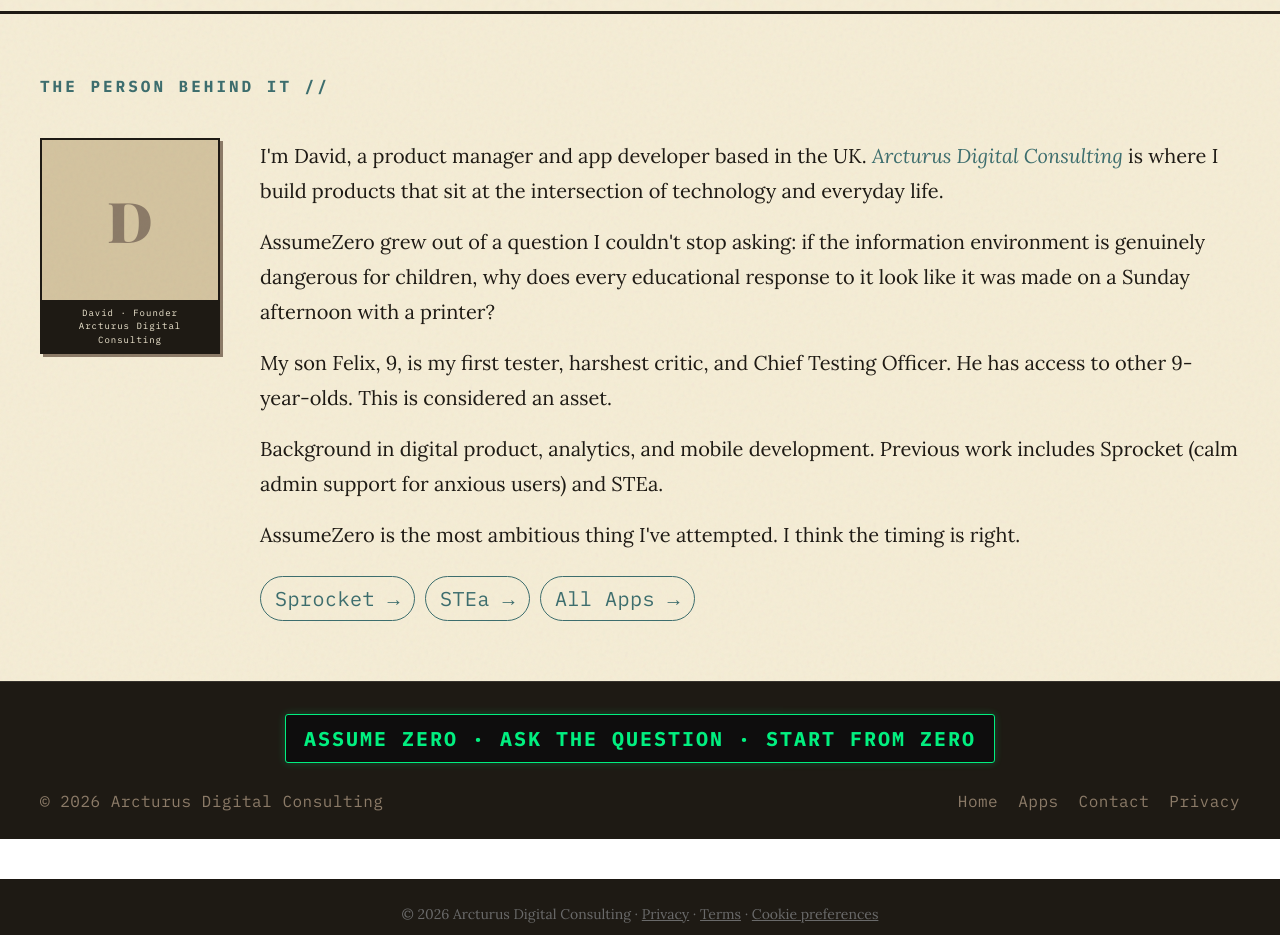
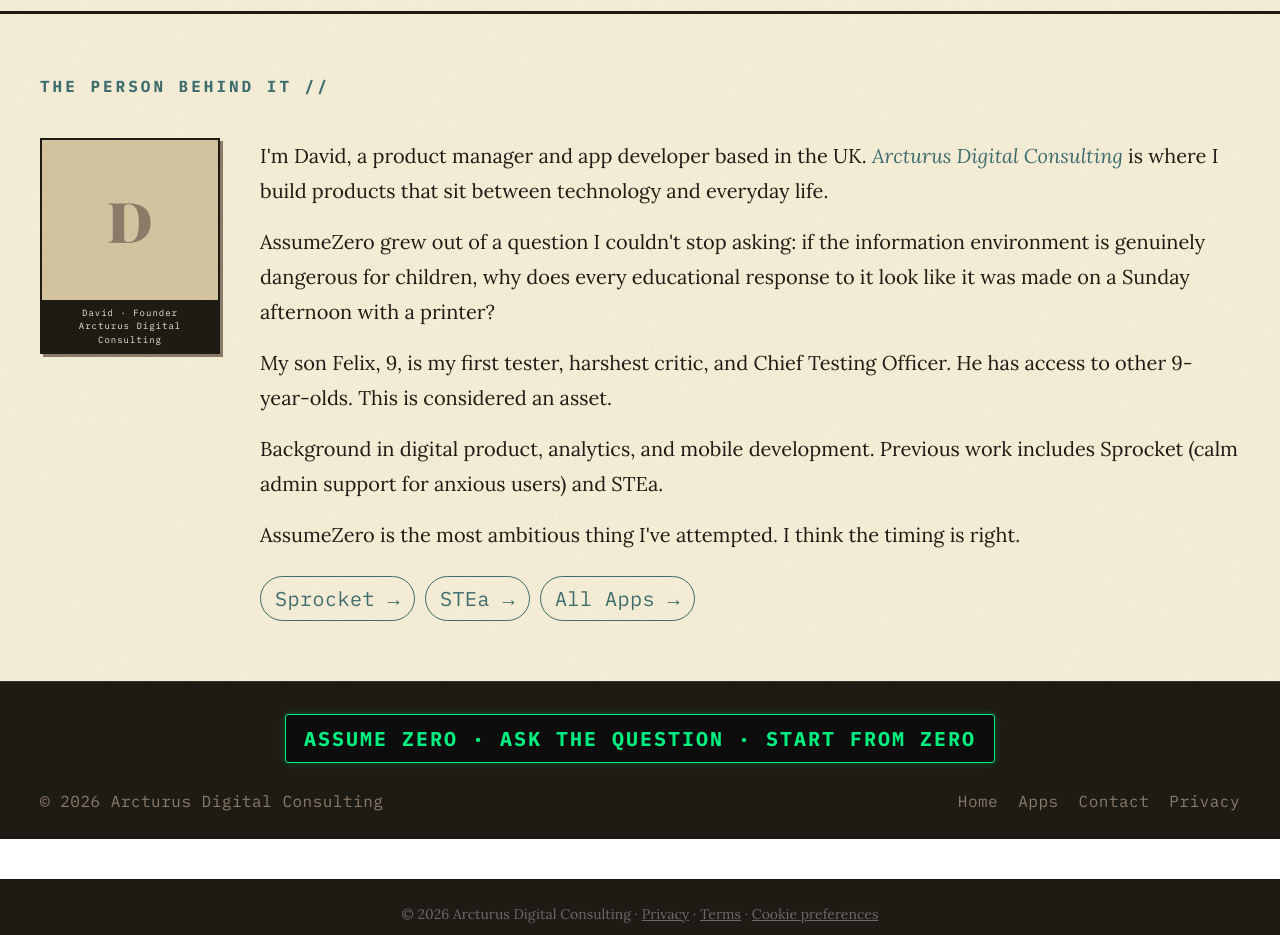
Before and after one commit to repinfaust/arcturusdc.github.io, a Next.js app: page /apps/assumezero in a window 1280 px wide. Shown: the part 8100-9035 px from the top of the page. Built offline with nearby package versions, Linux system fonts and the light colour scheme; no server answers; a web font is replaced by a local one.

Commit message:
Change AssumeZero bio copy from intersection to between

```diff
--- a/src/app/apps/assumezero/page.js
+++ b/src/app/apps/assumezero/page.js
@@ -1835,7 +1835,7 @@ footer {
     </div>
     <div>
       <div class="about-body">
-        <p>I'm David, a product manager and app developer based in the UK. <em>Arcturus Digital Consulting</em> is where I build products that sit at the intersection of technology and everyday life.</p>
+        <p>I'm David, a product manager and app developer based in the UK. <em>Arcturus Digital Consulting</em> is where I build products that sit between technology and everyday life.</p>
         <p>AssumeZero grew out of a question I couldn't stop asking: if the information environment is genuinely dangerous for children, why does every educational response to it look like it was made on a Sunday afternoon with a printer?</p>
         <p>My son Felix, 9, is my first tester, harshest critic, and Chief Testing Officer. He has access to other 9-year-olds. This is considered an asset.</p>
         <p>Background in digital product, analytics, and mobile development. Previous work includes Sprocket (calm admin support for anxious users) and STEa.</p>
```
